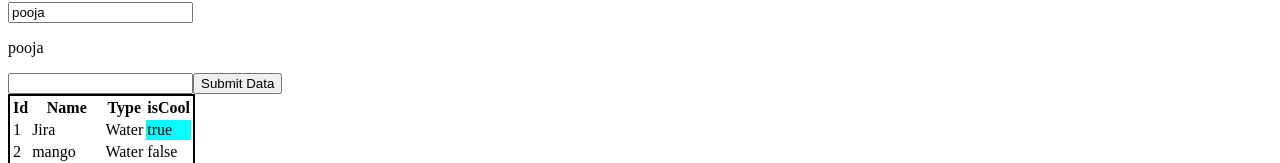
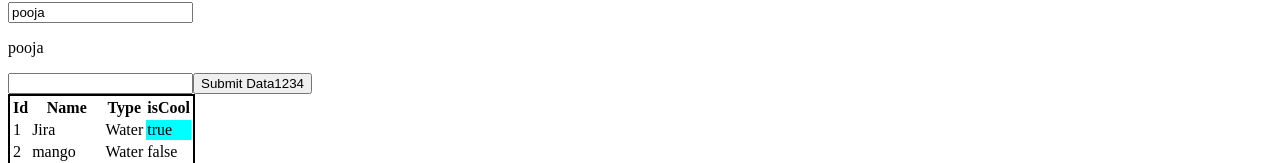
Before and after one commit to poojapagare/githunlearn, an Angular app: page / in a window 1280 px wide. Shown: the part 354-517 px from the top of the page. Built offline with nearby package versions, Linux system fonts and the light colour scheme.

Commit message:
Button changed

```diff
--- a/src/app/app.component.html
+++ b/src/app/app.component.html
@@ -11,7 +11,7 @@
 
 <!--Template Ref-->
 <input type="text" #tempStr>
-<button (click)="onClickTemplate(tempStr.value)">Submit Data</button>
+<button (click)="onClickTemplate(tempStr.value)">Submit Data1234</button>
 <table style="border: 2px solid black">
    <tr>
     <th>Id</th>
```
